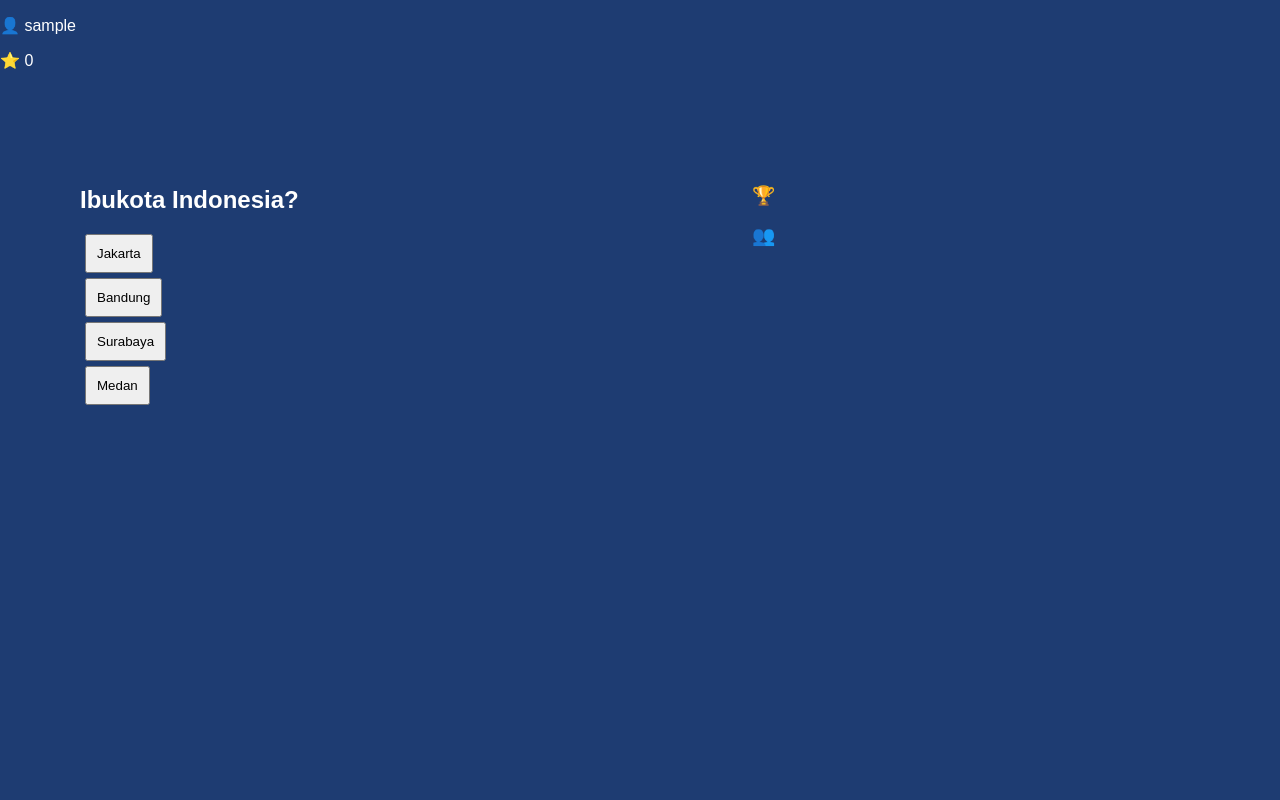
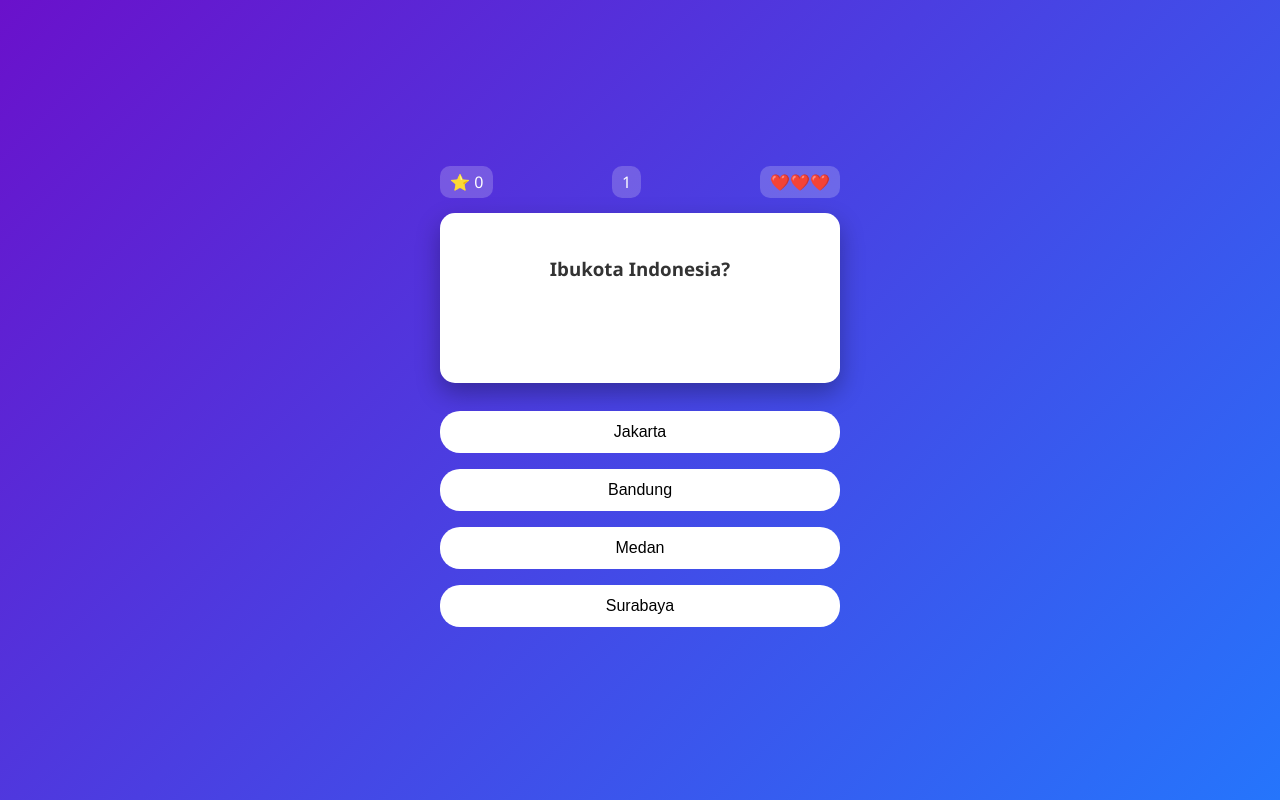
Before and after one commit to Melkymey/quiz_game, a website: page public/index.html in a window 1280 px wide. Drawn offline with nearby package versions, Linux system fonts and the light colour scheme; no server answers; sample sign-in values are in the browser's storage.

Commit message:
Refactor HTML structure and styling for quiz game

```diff
--- a/public/index.html
+++ b/public/index.html
@@ -1,117 +1,175 @@
 <!DOCTYPE html>
-<html>
+<html lang="id">
 <head>
 <meta charset="UTF-8">
+<title>Quiz Game</title>
+
 <style>
-body{font-family:Arial;background:#1e3c72;color:white;margin:0}
-.main{display:flex;padding:80px}
-.game{width:60%}
-.sidebar{width:40%}
-button{display:block;margin:5px;padding:10px}
-.correct{background:green}
-.wrong{background:red}
+body {
+  margin: 0;
+  font-family: 'Segoe UI', sans-serif;
+  background: linear-gradient(135deg,#6a11cb,#2575fc);
+  display: flex;
+  justify-content: center;
+  align-items: center;
+  height: 100vh;
+  color: white;
+}
+
+/* CONTAINER */
+.container {
+  width: 400px;
+  max-width: 90%;
+  text-align: center;
+}
+
+/* HEADER */
+.top {
+  display: flex;
+  justify-content: space-between;
+  margin-bottom: 15px;
+}
+
+.score, .lives, .qnum {
+  background: rgba(255,255,255,0.2);
+  padding: 5px 10px;
+  border-radius: 10px;
+}
+
+/* CARD SOAL */
+.card {
+  background: white;
+  color: #333;
+  padding: 25px;
+  border-radius: 15px;
+  min-height: 120px;
+  box-shadow: 0 10px 25px rgba(0,0,0,0.3);
+}
+
+/* JAWABAN */
+.answers {
+  margin-top: 20px;
+}
+
+.answers button {
+  width: 100%;
+  padding: 12px;
+  margin: 8px 0;
+  border-radius: 20px;
+  border: none;
+  font-size: 16px;
+  cursor: pointer;
+  background: white;
+  transition: 0.2s;
+}
+
+.answers button:hover {
+  transform: scale(1.05);
+}
+
+/* EFEK */
+.correct {
+  background: #4caf50 !important;
+  color: white;
+}
+
+.wrong {
+  background: #f44336 !important;
+  color: white;
+}
 </style>
 </head>
+
 <body>
 
-<p>👤 <span id="player"></span></p>
-<p>⭐ <span id="score">0</span></p>
+<div class="container">
 
-<div class="main">
-<div class="game">
-<h2 id="q"></h2>
-<div id="a"></div>
+  <!-- HEADER -->
+  <div class="top">
+    <div class="score">⭐ <span id="score">0</span></div>
+    <div class="qnum" id="qnum">1</div>
+    <div class="lives" id="lives">❤️❤️❤️</div>
+  </div>
+
+  <!-- SOAL -->
+  <div class="card">
+    <h3 id="question"></h3>
+  </div>
+
+  <!-- JAWABAN -->
+  <div class="answers" id="answers"></div>
+
 </div>
 
-<div class="sidebar">
-<h3>🏆</h3>
-<ul id="lb"></ul>
-<h3>👥</h3>
-<ul id="pl"></ul>
-</div>
-</div>
-
-<script src="/socket.io/socket.io.js"></script>
 <script src="questions.js"></script>
 
 <script>
-let socket=io();
-let user=localStorage.getItem("username");
-if(!user)location.href="login.html";
-document.getElementById("player").innerText=user;
-socket.emit("join",user);
+let user = localStorage.getItem("username");
+if (!user) location.href = "login.html";
 
-let questions=[];
-let i=0,s=0;
+let index = 0;
+let score = 0;
+let lives = 3;
 
-// LOAD HYBRID
-async function loadQ(){
-  try{
-    let r=await fetch("/questions");
-    let d=await r.json();
-    questions = d.length? d : window.questions;
-  }catch{
-    questions = window.questions;
-  }
-  show();
+function updateLives() {
+  document.getElementById("lives").innerText = "❤️".repeat(lives);
 }
 
-function show(){
-  let q=questions[i];
-  document.getElementById("q").innerText=q.question;
-  let a=document.getElementById("a");
-  a.innerHTML="";
-  q.answers.forEach(ans=>{
-    let b=document.createElement("button");
-    b.innerText=ans;
-    b.onclick=()=>{
-      if(ans==q.correct){
-        s++;
-        document.getElementById("score").innerText=s;
-        b.classList.add("correct");
-      }else b.classList.add("wrong");
-      setTimeout(next,500);
-    };
-    a.appendChild(b);
-  });
+function showQuestion() {
+  let q = questions[index];
+
+  document.getElementById("question").innerText = q.question;
+  document.getElementById("qnum").innerText = (index + 1);
+
+  let container = document.getElementById("answers");
+  container.innerHTML = "";
+
+  q.answers
+    .sort(() => Math.random() - 0.5)
+    .forEach(ans => {
+      let btn = document.createElement("button");
+      btn.innerText = ans;
+
+      btn.onclick = () => selectAnswer(btn, ans === q.correct);
+
+      container.appendChild(btn);
+    });
 }
 
-function next(){
-  i++;
-  if(i<questions.length)show();
-  else finish();
+function selectAnswer(button, correct) {
+  if (correct) {
+    score++;
+    document.getElementById("score").innerText = score;
+    button.classList.add("correct");
+  } else {
+    lives--;
+    updateLives();
+    button.classList.add("wrong");
+  }
+
+  setTimeout(() => {
+    if (lives <= 0) {
+      alert("💀 Game Over! Skor: " + score);
+      location.reload();
+    } else {
+      next();
+    }
+  }, 800);
 }
 
-async function finish(){
-  await fetch("/score",{method:"POST",headers:{"Content-Type":"application/json"},body:JSON.stringify({username:user,score:s})});
-  alert("Skor: "+s);
-  loadLB();
+function next() {
+  index++;
+  if (index < questions.length) {
+    showQuestion();
+  } else {
+    alert("🎉 Selesai! Skor: " + score);
+    location.reload();
+  }
 }
 
-async function loadLB(){
-  let r=await fetch("/leaderboard");
-  let d=await r.json();
-  let lb=document.getElementById("lb");
-  lb.innerHTML="";
-  d.forEach(x=>{
-    let li=document.createElement("li");
-    li.innerText=x.username+"-"+x.score;
-    lb.appendChild(li);
-  });
-}
+updateLives();
+showQuestion();
+</script>
 
-socket.on("players",p=>{
-  let pl=document.getElementById("pl");
-  pl.innerHTML="";
-  p.forEach(x=>{
-    let li=document.createElement("li");
-    li.innerText=x.username;
-    pl.appendChild(li);
-  });
-});
-
-loadQ();
-loadLB();
-</script>
 </body>
 </html>
```
